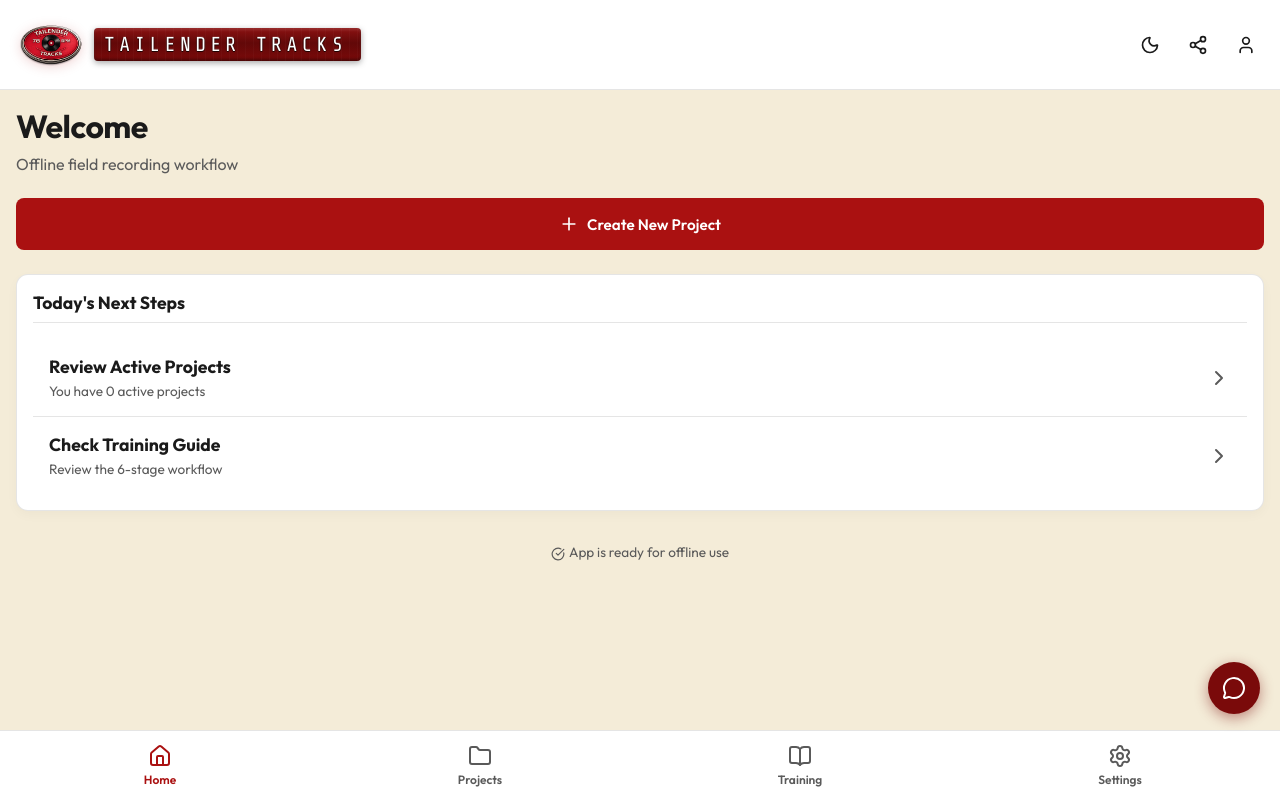
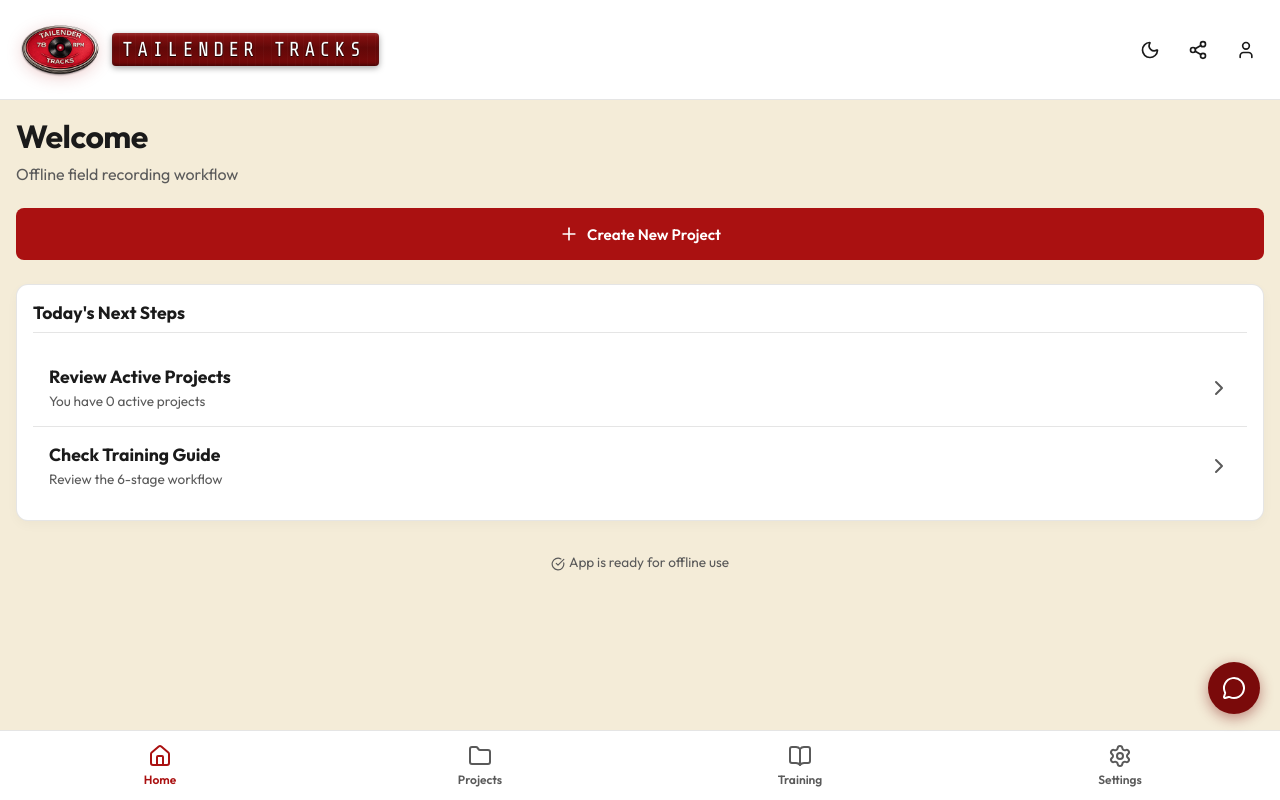
Before and after one commit to dnatisdale/Tailender-Tracks, a React (Vite) app: page / in a window 1280 px wide. Built offline with nearby package versions, Linux system fonts and the light colour scheme.

Commit message:
Update index.css

```diff
--- a/src/index.css
+++ b/src/index.css
@@ -7,7 +7,7 @@
   --text-secondary: #5a5a5a;
   --border-color: rgba(0, 0, 0, 0.1);
   --nav-height: 70px;
-  --header-height: 90px;
+  --header-height: 100px;
 }
 
 body.dark-theme {
@@ -64,8 +64,8 @@
 }
 
 .header-title img {
-  height: 70px;
-  filter: drop-shadow(0 2px 6px var(--accent-glow));
+  height: 88px;
+  filter: drop-shadow(0 3px 8px var(--accent-glow));
 }
 
 /* DYMO embossed label style for title */
```
